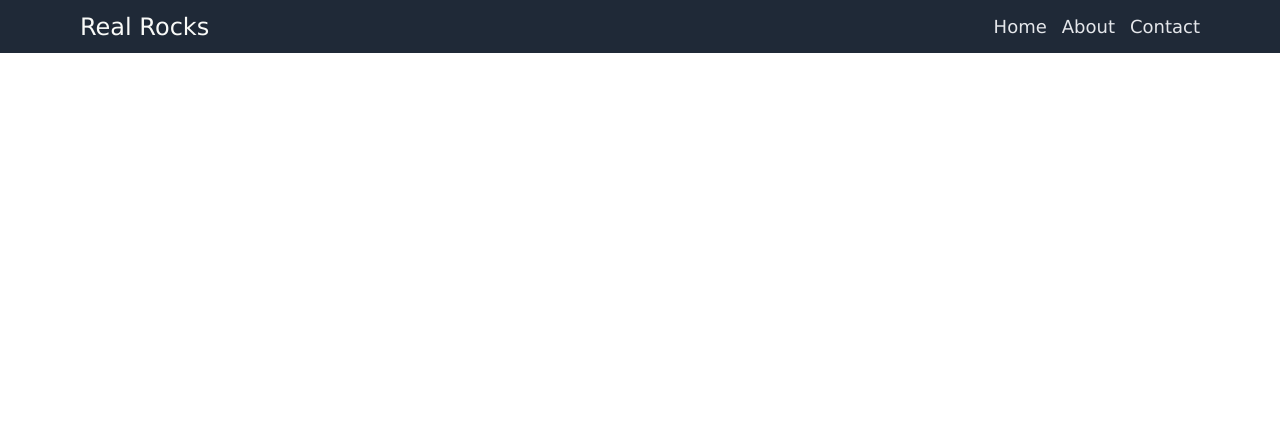
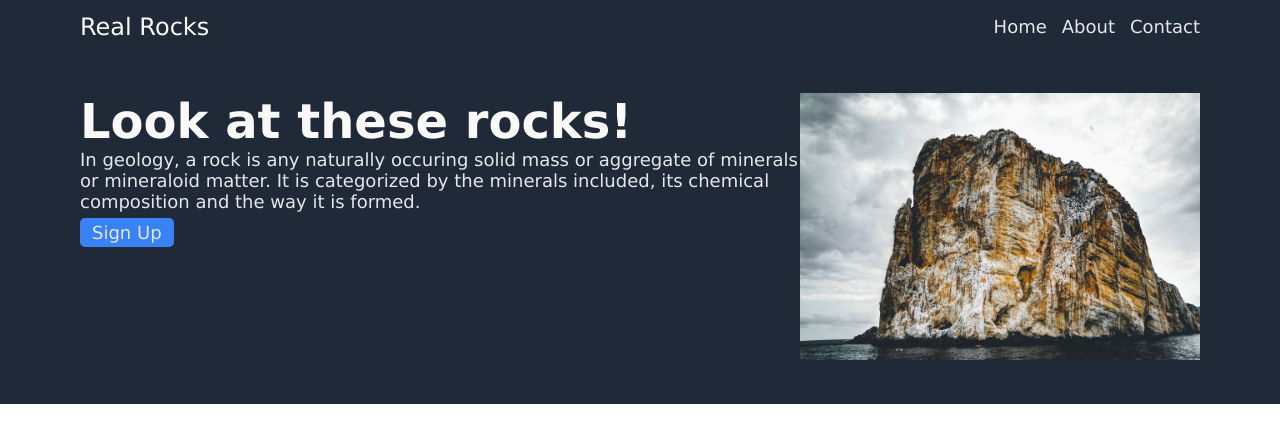
Before and after one commit to aksharb/odin-landing-page, a plain HTML site: page index.html in a window 1280 px wide. Drawn offline with Linux system fonts and the light colour scheme.

Commit message:
made the page hero

```diff
--- a/index.html
+++ b/index.html
@@ -19,6 +19,16 @@
               </div>
 
           </nav>
+          <div class="hero-content">
+              <div class="left">
+                  <div class="main-text">Look at these rocks!</div>
+                  <div class="secondary-text">In geology, a rock is any naturally occuring solid mass or aggregate of minerals or mineraloid matter. It is categorized by the minerals included, its chemical composition and the way it is formed.</div>
+                  <a href="#" class="btn">Sign Up</a>
+              </div>
+              <div class="right">
+                  <img src="images/rock.jpeg" alt="main rock">
+              </div>
+          </div>
       </div>
   </body>
 </html>
--- a/style.css
+++ b/style.css
@@ -26,3 +26,26 @@ a {
   color: #e5e7eb;
   font-size: 18px;
 }
+.secondary-text {
+  color: #e5e7eb;
+  font-size: 18px;
+  margin-bottom: 10px;
+}
+.hero-content {
+  display: flex;
+  padding: 40px 0;
+}
+
+.main-text {
+  font-size: 48px;
+  font-weight: 900;
+  color: #f9faf8;
+}
+.btn {
+  background: #3882f6;
+  border-radius: 5px;
+  padding: 4px 12px;
+}
+.right img {
+  width: 400px;
+}
```
